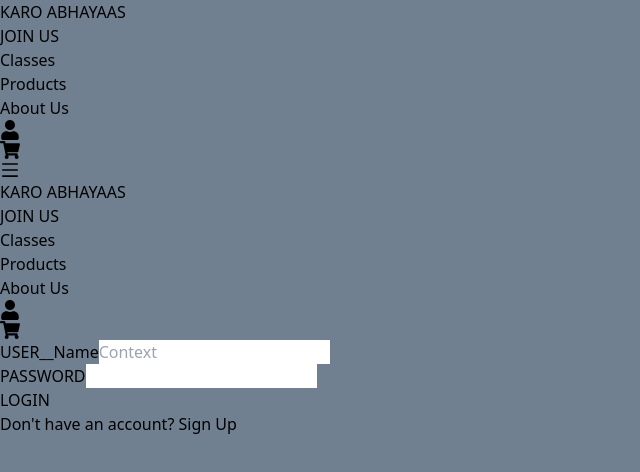
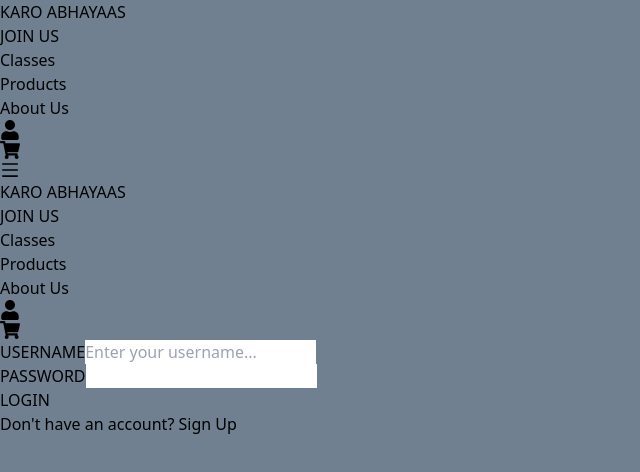
Before and after one commit to Purakh-Nath/Ed-Tech-Web-App, a React (Vite) app: page /login in a window 1280 px wide. Shown: the top 472 px of the page, without its empty margins (0-640 px from the left). Built offline with nearby package versions, Linux system fonts and the light colour scheme.

Commit message:
feature testing

```diff
--- a/src/components/Login.jsx
+++ b/src/components/Login.jsx
@@ -2,8 +2,8 @@ import React, { useState ,useContext} from 'react'
 import { NavLink } from "react-router-dom";
 import UserContext from '../context/UserContext';
 function Login() {
-  const [username,setUsername] = useState('')
-  const [password, setPassword] = useState('')
+  const [username,setUsername] = useState()
+  const [password, setPassword] = useState()
 
   const {setUser} = useContext(UserContext)
   const handleSubmit = (e) =>{
@@ -21,19 +21,18 @@ function Login() {
         <div className="space-y-4">
           <div>
             <label htmlFor="username" className="text-sm font-medium text-gray-700">
-            {/* Branch Testing */}
-              USER__Name
+             USERNAME
             </label>
             <input
               required
               type="text"
               id="username"
               name="username"
-              placeholder='Context'
+              placeholder='Enter your username...'
               value={username}
               onChange={ (e) => setUsername(e.target.value)}
               className="px-4 py-2 rounded-lg border border-gray-300 focus:ring focus:ring-blue-500 focus:ring-opacity-50"
-            />
+            ></input>
           </div>
           <div>
             <label htmlFor="password" className="text-sm font-medium text-gray-700">
@@ -47,7 +46,7 @@ function Login() {
               value={password}
               onChange={ (e) => setPassword(e.target.value)}
               className="px-4 py-2 rounded-lg border border-gray-300 focus:ring focus:ring-blue-500 focus:ring-opacity-50"
-            />
+            ></input>
           </div>
             <button onClick={handleSubmit}
             type="submit"
```
